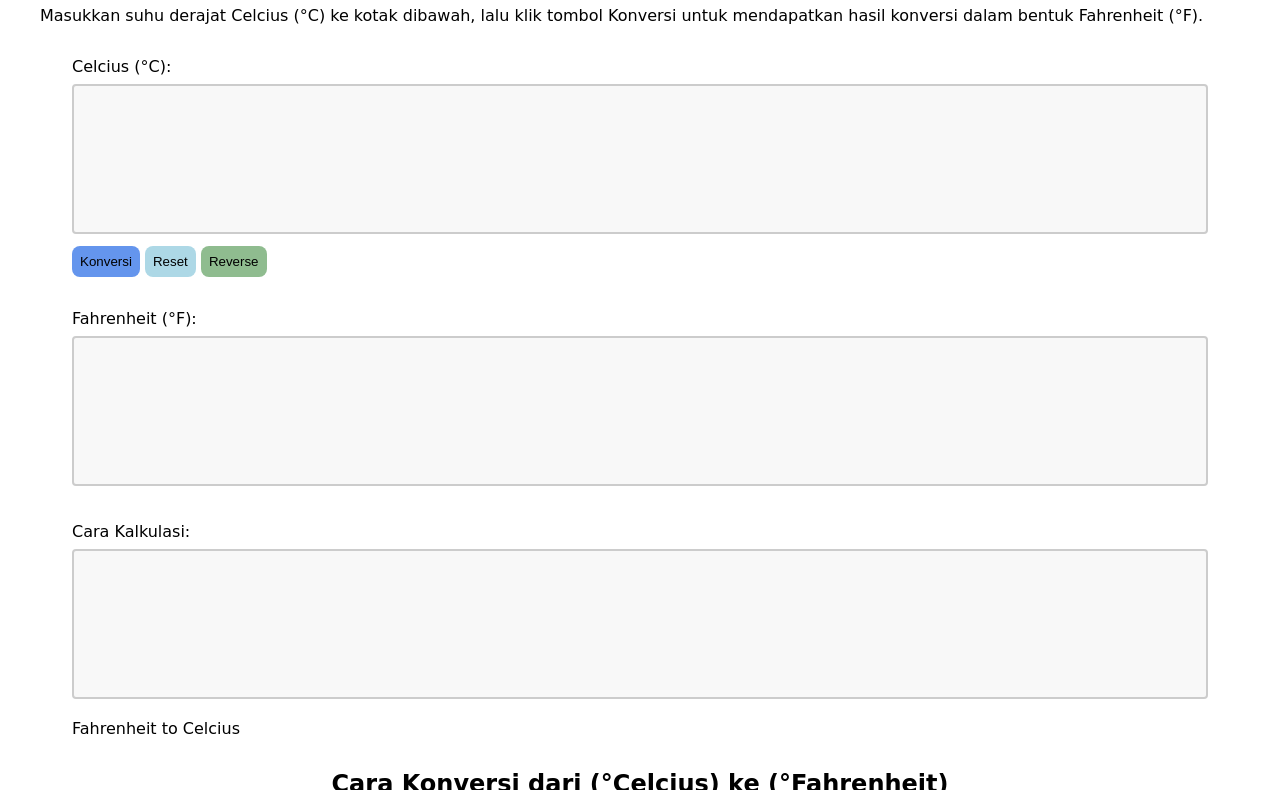
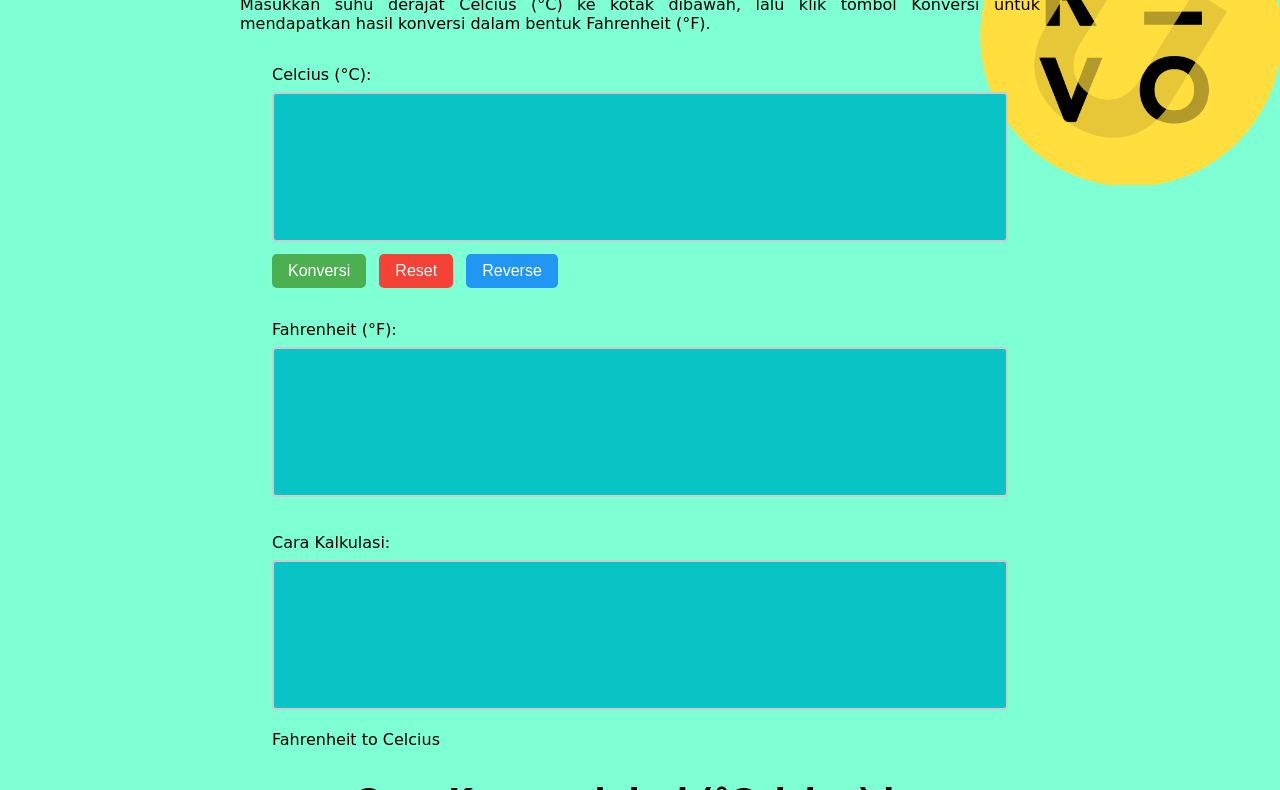
Before and after one commit to revou-fundamental-course/21-apr-25-perhisi, a plain HTML site: page index.html in a window 1280 px wide. Shown: the part 115-905 px from the top of the page. Drawn offline with Linux system fonts and the light colour scheme.

Commit message:
update css

```diff
--- a/css/style.css
+++ b/css/style.css
@@ -4,6 +4,16 @@ body {
     font-family: cursive;
 }
 
+main {
+    padding: 1rem;
+    max-width: 800px;
+    margin: 0 auto;
+}
+
+h1 {
+    margin: 0;
+    font-size: 2rem;
+}
 
 p,
 div {
@@ -29,13 +39,26 @@ button {
     background-color: darkseagreen;
 }
 
+section {
+    margin-bottom: 2rem;
+}
+
 .section-content {
     margin: 32px;
+
 }
 
 .section-item {
     margin-bottom: 8px;
 
+}
+button {
+    padding: 0.5rem 1rem;
+    border: none;
+    border-radius: 5px;
+    cursor: pointer;
+    font-size: 1rem;
+    margin-right: 0.5rem;
 }
 
 textarea {
@@ -45,9 +68,33 @@ textarea {
     box-sizing: border-box;
     border: 2px solid #ccc;
     border-radius: 4px;
-    background-color: #f8f8f8;
+    background-color: rgb(9, 196, 196);
     font-size: 16px;
     resize:none;
+}
+
+button.bg-1 {
+    background-color: #4CAF50;
+    color: white;
+}
+
+button.bg-2 {
+    background-color: #f44336;
+    color: white;
+}
+
+button.bg-3 {
+    background-color: #2196F3;
+    color: white;
+}
+
+button:hover {
+    opacity: 0.9;
+}
+footer {
+    text-align: center;
+    padding: 1rem 0;
+    margin-top: 2rem;
 }
 
 .formula {
--- a/index.html
+++ b/index.html
@@ -8,14 +8,18 @@
 
     <!-- CSS External -->
     <link rel="stylesheet" href="css\style.css">
-
-
-
+    <style>
+        body {
+            background-color: aquamarine;
+            background-image: url("assets/img.png");
+            background-repeat: no-repeat;
+            background-position: right top;
+            background-size: 300px 300px;
+        }
+    </style>
 </head>
 
 <body>
-    <body>
-
         <!-- Header Content -->
         <header>
             <h1>Website Konversi Suhu - Perhisi</h1>
```
Also changed, not shown: assets/img.jpg (deleted), assets/img.png (added).
